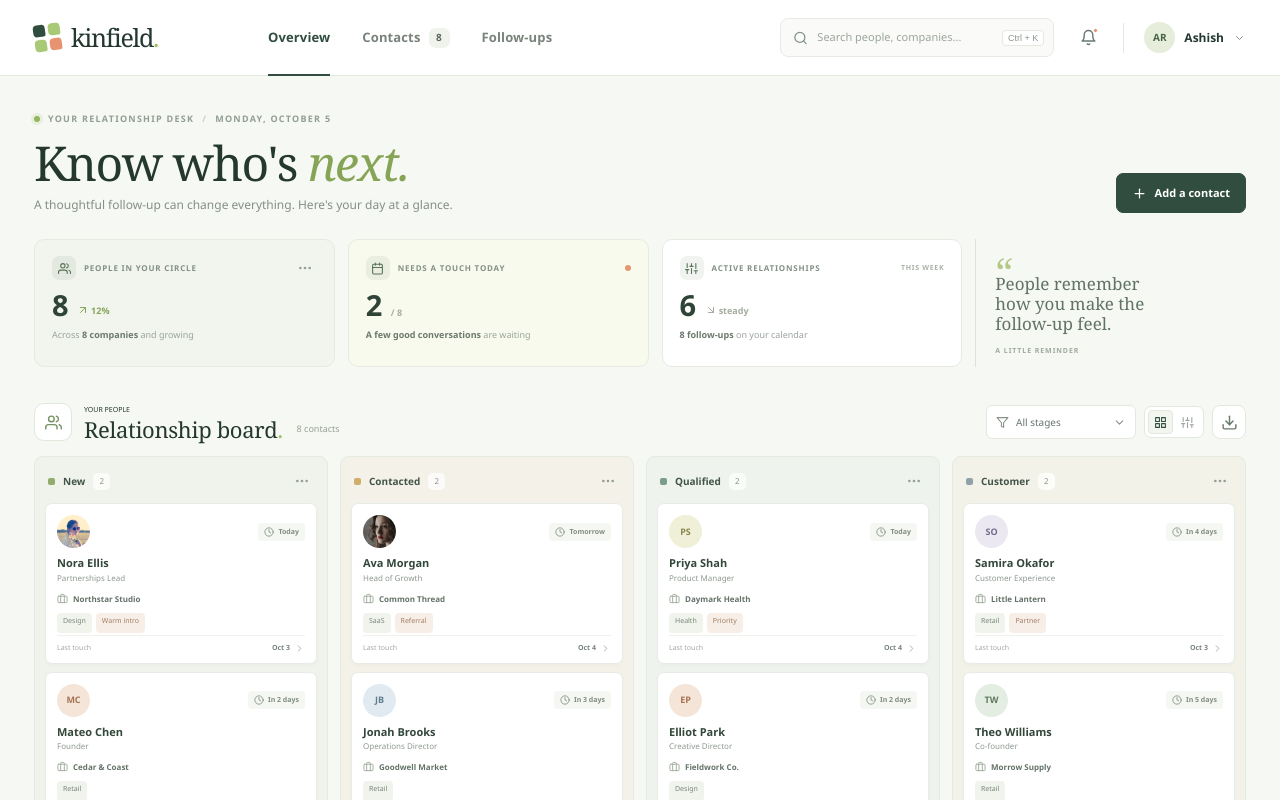
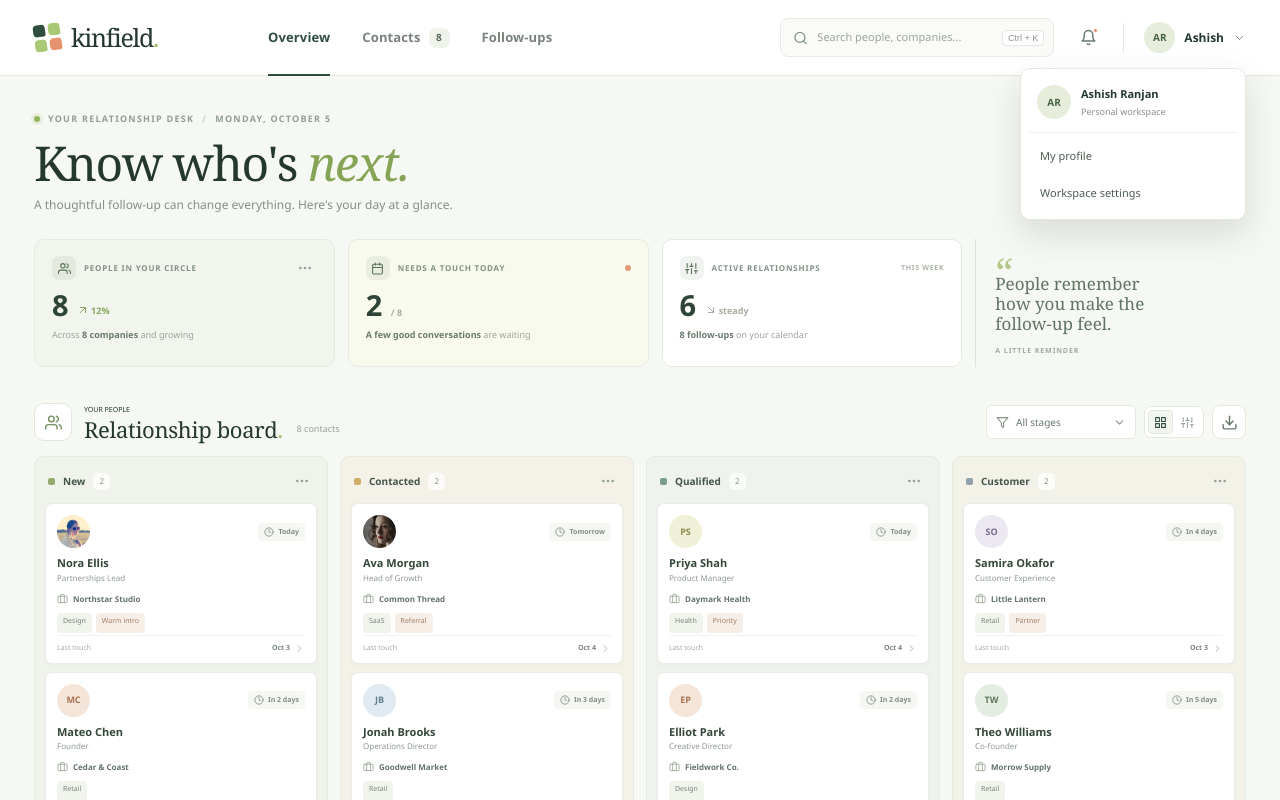
Before and after one commit to a2rp/crm-contact-board, a React (Vite) app: page / in a window 1280 px wide. Both pictures are taken after a click on the button "Your profile". Shown: the top 800 px of the page. Built offline with nearby package versions, Linux system fonts and the light colour scheme.

Commit message:
fix: open profile menu from header

```diff
--- a/src/components/header/index.jsx
+++ b/src/components/header/index.jsx
@@ -1,11 +1,33 @@
-import { useRef, useState } from "react";
+import { useEffect, useRef, useState } from "react";
 import { FiBell, FiChevronDown, FiSearch } from "react-icons/fi";
 import styles from "./styles.module.css";
 import appStyles from "../../App.module.css";
 
 const Header = ({ activeNav, contactsCount, onNavChange, search, onSearchChange, onToast }) => {
     const [searchOpen, setSearchOpen] = useState(false);
+    const [profileMenuOpen, setProfileMenuOpen] = useState(false);
     const searchRef = useRef(null);
+    const profileMenuRef = useRef(null);
+
+    useEffect(() => {
+        if (!profileMenuOpen) return undefined;
+
+        const closeOnOutsidePointer = (event) => {
+            if (!profileMenuRef.current?.contains(event.target)) {
+                setProfileMenuOpen(false);
+            }
+        };
+        const closeOnEscape = (event) => {
+            if (event.key === "Escape") setProfileMenuOpen(false);
+        };
+
+        document.addEventListener("pointerdown", closeOnOutsidePointer);
+        document.addEventListener("keydown", closeOnEscape);
+        return () => {
+            document.removeEventListener("pointerdown", closeOnOutsidePointer);
+            document.removeEventListener("keydown", closeOnEscape);
+        };
+    }, [profileMenuOpen]);
 
     return (
             <header className={styles.topbar}>
@@ -89,18 +111,65 @@ const Header = ({ activeNav, contactsCount, onNavChange, search, onSearchChange,
                         <i />
                     </button>
                     <span className={styles["topbar-rule"]} />
+                    <div className={styles["profile-menu-wrap"]} ref={profileMenuRef}>
                         <button
                             className={styles["profile-button"]}
                             type="button"
                             onClick={() =>
-                            onToast("You are viewing your personal workspace")
+                                setProfileMenuOpen((isOpen) => !isOpen)
                             }
                             aria-label="Your profile"
+                            aria-haspopup="menu"
+                            aria-expanded={profileMenuOpen}
+                            aria-controls="profile-menu"
                         >
                             <span className={styles["profile-avatar"]}>AR</span>
                             <span className={styles["profile-name"]}>Ashish</span>
                             <FiChevronDown />
                         </button>
+                        {profileMenuOpen && (
+                            <div
+                                className={styles["profile-menu"]}
+                                id="profile-menu"
+                                role="menu"
+                                aria-label="Profile menu"
+                            >
+                                <div className={styles["profile-menu-heading"]}>
+                                    <span className={styles["profile-menu-avatar"]}>
+                                        AR
+                                    </span>
+                                    <span className={styles["profile-menu-identity"]}>
+                                        <strong>Ashish Ranjan</strong>
+                                        <small>Personal workspace</small>
+                                    </span>
+                                </div>
+                                <span
+                                    className={styles["profile-menu-divider"]}
+                                    aria-hidden="true"
+                                />
+                                <button
+                                    type="button"
+                                    role="menuitem"
+                                    onClick={() => {
+                                        setProfileMenuOpen(false);
+                                        onToast("Personal profile selected");
+                                    }}
+                                >
+                                    My profile
+                                </button>
+                                <button
+                                    type="button"
+                                    role="menuitem"
+                                    onClick={() => {
+                                        setProfileMenuOpen(false);
+                                        onToast("Workspace settings selected");
+                                    }}
+                                >
+                                    Workspace settings
+                                </button>
+                            </div>
+                        )}
+                    </div>
                 </div>
             </header>
     );
--- a/src/components/header/styles.module.css
+++ b/src/components/header/styles.module.css
@@ -171,6 +171,9 @@
             background: var(--line);
         }
 
+        .profile-menu-wrap {
+            position: relative;
+
             .profile-button {
                 display: flex;
                 align-items: center;
@@ -197,6 +200,86 @@
                     color: #496347;
                     font-size: 10px;
                     font-weight: 750;
+                }
+            }
+
+            .profile-menu {
+                position: absolute;
+                top: calc(100% + 12px);
+                right: 0;
+                z-index: 30;
+                width: 226px;
+                padding: 8px;
+                border: 1px solid #e4e9e0;
+                border-radius: 10px;
+                background: white;
+                box-shadow: 0 14px 34px rgba(39, 56, 44, 0.14);
+                color: var(--ink);
+
+                .profile-menu-heading {
+                    display: flex;
+                    align-items: center;
+                    gap: 10px;
+                    padding: 8px;
+
+                    .profile-menu-avatar {
+                        width: 34px;
+                        height: 34px;
+                        display: grid;
+                        flex: 0 0 auto;
+                        place-items: center;
+                        border-radius: 50%;
+                        background: #e6edda;
+                        color: #496347;
+                        font-size: 10px;
+                        font-weight: 750;
+                    }
+
+                    .profile-menu-identity {
+                        display: flex;
+                        flex-direction: column;
+                        gap: 3px;
+
+                        strong {
+                            font-size: 11px;
+                            font-weight: 700;
+                        }
+
+                        small {
+                            color: #849088;
+                            font-size: 9px;
+                        }
+                    }
+                }
+
+                .profile-menu-divider {
+                    display: block;
+                    height: 1px;
+                    margin: 5px 0;
+                    background: #edf0eb;
+                }
+
+                > button {
+                    width: 100%;
+                    display: block;
+                    padding: 9px 10px;
+                    border: 1px solid transparent;
+                    border-radius: 7px;
+                    background: transparent;
+                    color: #4f5d52;
+                    font-size: 11px;
+                    text-align: left;
+                    cursor: pointer;
+                    transition:
+                        border-color 160ms ease,
+                        box-shadow 160ms ease;
+
+                    &:hover,
+                    &:focus-visible {
+                        border-color: #e4e9e0;
+                        box-shadow: 0 2px 8px rgba(39, 56, 44, 0.08);
+                    }
+                }
             }
         }
     }
@@ -301,16 +384,18 @@
 
             .topbar-rule,
             .profile-name,
-            .profile-button > svg {
+            .profile-menu-wrap > .profile-button > svg {
                 display: none;
             }
 
+            .profile-menu-wrap {
                 .profile-button {
                     padding: 0;
 
                     .profile-avatar {
                         width: 29px;
                         height: 29px;
+                    }
                 }
             }
         }
```
Lines whose indentation alone changed are shown as unchanged.
